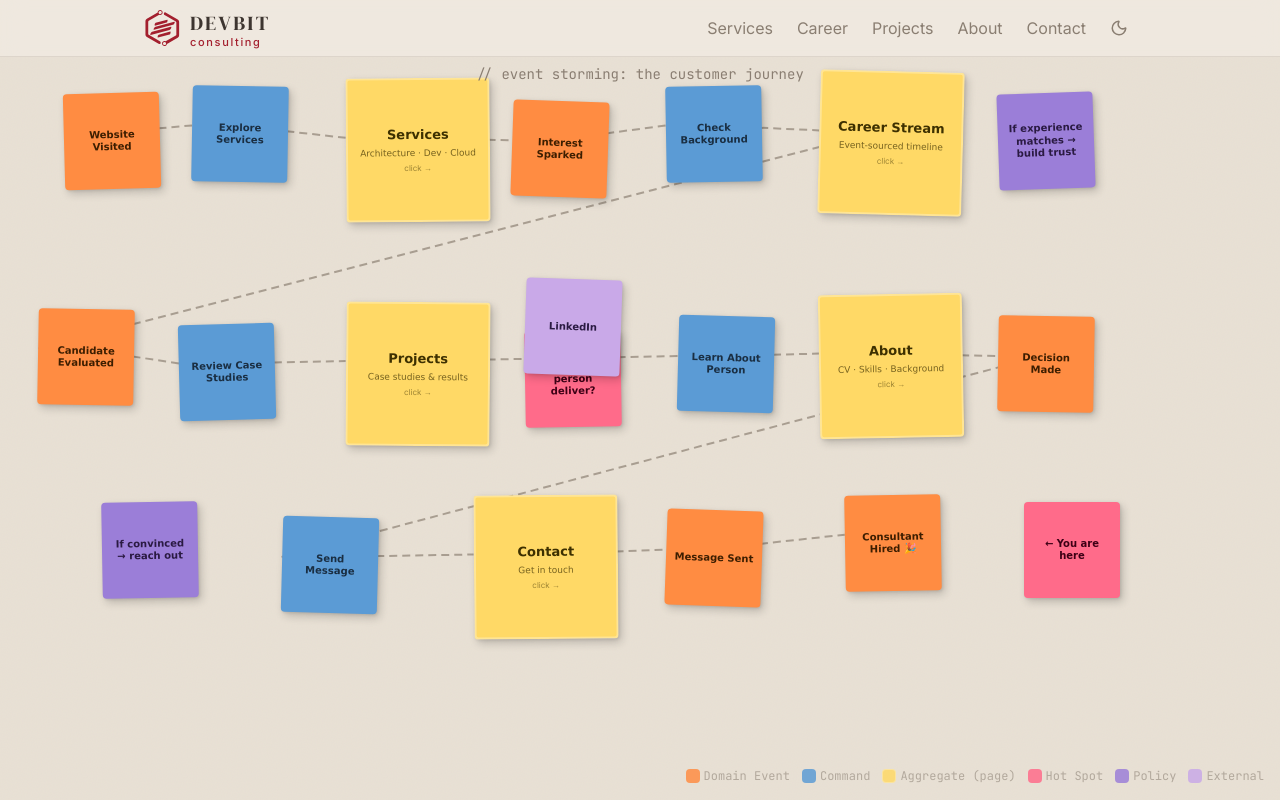
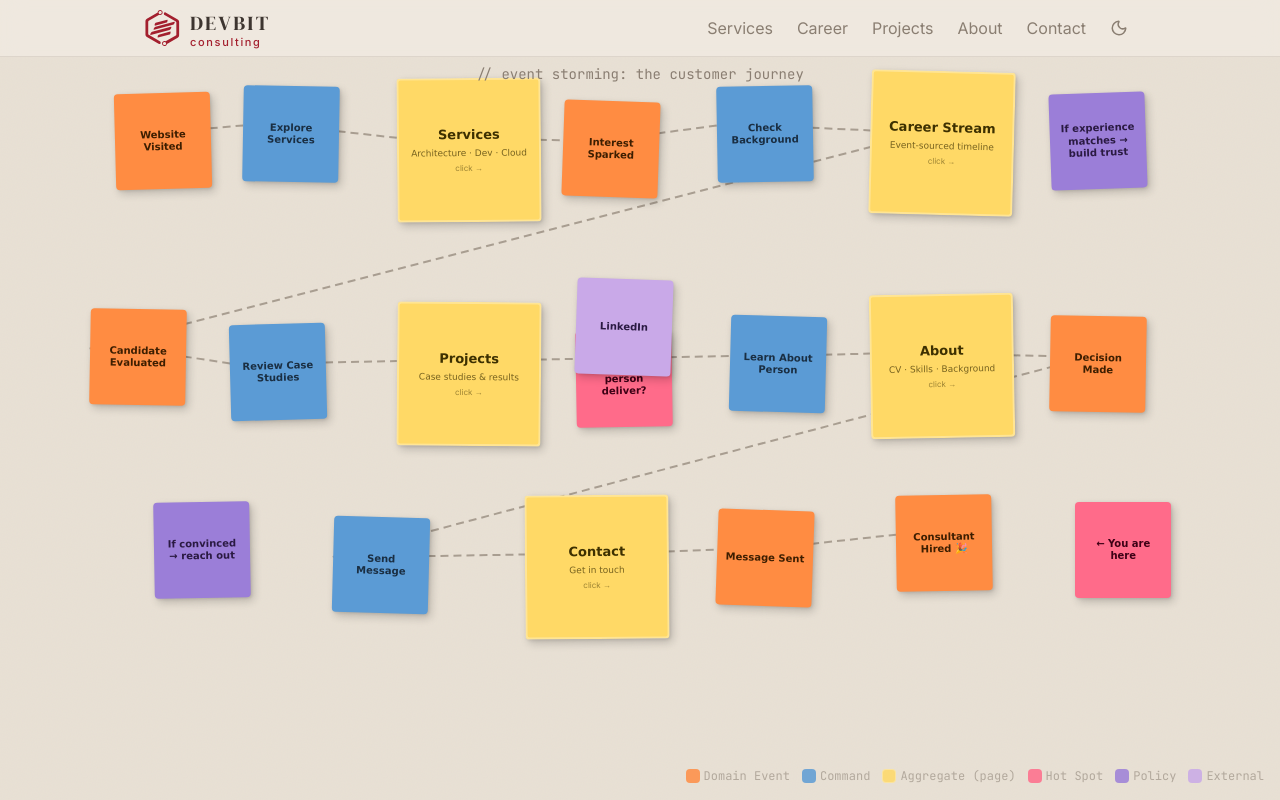
Before and after one commit to haderach75/devbit.se, a Next.js app: page / in a window 1280 px wide. Built offline with nearby package versions, Linux system fonts and the light colour scheme.

Commit message:
fix: improve career role discoverability + center homepage sticky notes
Auto-expand first career role to teach expand mechanic, add colored
chevrons with project counts, and hover states on expandable roles.
Center event storming board by shifting all note positions +4%.

```diff
--- a/src/components/career/career-event.tsx
+++ b/src/components/career/career-event.tsx
@@ -12,10 +12,10 @@ const typeStyles: Record<string, { color: string; border: string; dot: string }>
   SkillAcquired: { color: "text-amber", border: "border-amber/20", dot: "bg-amber/20 border-amber" },
 };
 
-interface CareerEventProps { event: CareerEventType; }
+interface CareerEventProps { event: CareerEventType; defaultExpanded?: boolean; }
 
-export function CareerEvent({ event }: CareerEventProps) {
-  const [expanded, setExpanded] = useState(false);
+export function CareerEvent({ event, defaultExpanded = false }: CareerEventProps) {
+  const [expanded, setExpanded] = useState(defaultExpanded);
   const style = typeStyles[event.type] ?? typeStyles.RoleStarted;
   const hasChildren = event.children && event.children.length > 0;
 
@@ -23,13 +23,18 @@ export function CareerEvent({ event }: CareerEventProps) {
     <motion.div initial={{ opacity: 0, x: -10 }} whileInView={{ opacity: 1, x: 0 }} viewport={{ once: true, margin: "-50px" }} transition={{ duration: 0.4 }}
       className={`relative border-l-2 ${style.border} pl-5 mb-6`}>
       <div className={`absolute -left-[5px] top-1 h-2 w-2 rounded-full border-2 ${style.dot}`} />
-      <div className={hasChildren ? "cursor-pointer" : ""} onClick={() => hasChildren && setExpanded(!expanded)}>
+      <div className={hasChildren ? "cursor-pointer hover:bg-crimson/5 rounded-lg p-2 -m-2 transition-colors" : ""} onClick={() => hasChildren && setExpanded(!expanded)}>
         <div className="flex items-center gap-2">
           <p className={`font-mono text-xs md:text-sm font-semibold tracking-wide ${style.color}`}>{event.type}</p>
           {hasChildren && (
-            <motion.div animate={{ rotate: expanded ? 180 : 0 }} transition={{ duration: 0.2 }}>
-              <ChevronDown size={12} className="text-text-dim" />
-            </motion.div>
+            <>
+              <motion.div animate={{ rotate: expanded ? 180 : 0 }} transition={{ duration: 0.2 }}>
+                <ChevronDown size={16} className={style.color} />
+              </motion.div>
+              {!expanded && (
+                <span className="font-mono text-xs text-text-dim">// {event.children!.length} projects</span>
+              )}
+            </>
           )}
         </div>
         <p className="font-mono text-xs md:text-sm text-text-dim mt-0.5 break-words">
--- a/src/components/career/event-stream.tsx
+++ b/src/components/career/event-stream.tsx
@@ -3,6 +3,7 @@ import { careerEvents } from "@/data/career-events";
 import { CareerEvent } from "./career-event";
 
 export function EventStream() {
+  let firstExpandableFound = false;
   return (
     <div className="rounded-xl border border-border bg-bg p-3 md:p-6 font-mono overflow-x-hidden">
       <div className="flex items-center gap-3 border-b border-border pb-4 mb-6">
@@ -10,8 +11,11 @@ export function EventStream() {
         <span className="text-xs md:text-sm text-text-dim">Career.EventStore.replay() — {careerEvents.length} events</span>
       </div>
       <div className="space-y-2">
-        <p className="text-xs md:text-sm text-text-dim mb-4">{"// click a role to expand project details"}</p>
-        {careerEvents.map((event) => <CareerEvent key={event.id} event={event} />)}
+        {careerEvents.map((event, i) => {
+          const isFirstExpandable = !firstExpandableFound && event.children && event.children.length > 0;
+          if (isFirstExpandable) firstExpandableFound = true;
+          return <CareerEvent key={event.id} event={event} defaultExpanded={isFirstExpandable} />;
+        })}
       </div>
     </div>
   );
--- a/src/components/eventstorming/board.tsx
+++ b/src/components/eventstorming/board.tsx
@@ -39,49 +39,49 @@ const colorMap: Record<NoteColor, { bg: string; text: string; shadow: string }>
 
 const notes: StickyNote[] = [
   // Top row - The story starts: someone discovers Devbit
-  { id: "evt-visit", text: "Website Visited", color: "orange", x: 5, y: 5, rotation: -1.5, size: "sm" },
-  { id: "cmd-explore", text: "Explore Services", color: "blue", x: 15, y: 4, rotation: 1, size: "sm" },
+  { id: "evt-visit", text: "Website Visited", color: "orange", x: 9, y: 5, rotation: -1.5, size: "sm" },
+  { id: "cmd-explore", text: "Explore Services", color: "blue", x: 19, y: 4, rotation: 1, size: "sm" },
 
   // The "Services" aggregate - CLICKABLE
-  { id: "agg-services", text: "Services", subtext: "Architecture · Dev · Cloud", color: "yellow", x: 27, y: 3, rotation: -0.5, href: "/services", size: "lg" },
+  { id: "agg-services", text: "Services", subtext: "Architecture · Dev · Cloud", color: "yellow", x: 31, y: 3, rotation: -0.5, href: "/services", size: "lg" },
 
-  { id: "evt-interested", text: "Interest Sparked", color: "orange", x: 40, y: 6, rotation: 2, size: "sm" },
-  { id: "cmd-check-bg", text: "Check Background", color: "blue", x: 52, y: 4, rotation: -1, size: "sm" },
+  { id: "evt-interested", text: "Interest Sparked", color: "orange", x: 44, y: 6, rotation: 2, size: "sm" },
+  { id: "cmd-check-bg", text: "Check Background", color: "blue", x: 56, y: 4, rotation: -1, size: "sm" },
 
   // The "Career" aggregate - CLICKABLE
-  { id: "agg-career", text: "Career Stream", subtext: "Event-sourced timeline", color: "yellow", x: 64, y: 2, rotation: 1.5, href: "/career", size: "lg" },
+  { id: "agg-career", text: "Career Stream", subtext: "Event-sourced timeline", color: "yellow", x: 68, y: 2, rotation: 1.5, href: "/career", size: "lg" },
 
-  { id: "policy-trust", text: "If experience matches → build trust", color: "purple", x: 78, y: 5, rotation: -2, size: "sm" },
+  { id: "policy-trust", text: "If experience matches → build trust", color: "purple", x: 82, y: 5, rotation: -2, size: "sm" },
 
   // Middle row - deeper evaluation
-  { id: "evt-evaluating", text: "Candidate Evaluated", color: "orange", x: 3, y: 34, rotation: 1, size: "sm" },
-  { id: "cmd-review", text: "Review Case Studies", color: "blue", x: 14, y: 36, rotation: -1.5, size: "sm" },
+  { id: "evt-evaluating", text: "Candidate Evaluated", color: "orange", x: 7, y: 34, rotation: 1, size: "sm" },
+  { id: "cmd-review", text: "Review Case Studies", color: "blue", x: 18, y: 36, rotation: -1.5, size: "sm" },
 
   // The "Projects" aggregate - CLICKABLE
-  { id: "agg-projects", text: "Projects", subtext: "Case studies & results", color: "yellow", x: 27, y: 33, rotation: 0.5, href: "/projects", size: "lg" },
+  { id: "agg-projects", text: "Projects", subtext: "Case studies & results", color: "yellow", x: 31, y: 33, rotation: 0.5, href: "/projects", size: "lg" },
 
-  { id: "hotspot-1", text: "Does this person deliver?", color: "pink", x: 41, y: 37, rotation: -1, size: "sm" },
-  { id: "ext-linkedin", text: "LinkedIn", color: "lilac", x: 41, y: 30, rotation: 2, size: "sm" },
+  { id: "hotspot-1", text: "Does this person deliver?", color: "pink", x: 45, y: 37, rotation: -1, size: "sm" },
+  { id: "ext-linkedin", text: "LinkedIn", color: "lilac", x: 45, y: 30, rotation: 2, size: "sm" },
 
-  { id: "cmd-who", text: "Learn About Person", color: "blue", x: 53, y: 35, rotation: 1.5, size: "sm" },
+  { id: "cmd-who", text: "Learn About Person", color: "blue", x: 57, y: 35, rotation: 1.5, size: "sm" },
 
   // The "About" aggregate - CLICKABLE
-  { id: "agg-about", text: "About", subtext: "CV · Skills · Background", color: "yellow", x: 64, y: 32, rotation: -1, href: "/about", size: "lg" },
+  { id: "agg-about", text: "About", subtext: "CV · Skills · Background", color: "yellow", x: 68, y: 32, rotation: -1, href: "/about", size: "lg" },
 
-  { id: "evt-convinced", text: "Decision Made", color: "orange", x: 78, y: 35, rotation: 1, size: "sm" },
+  { id: "evt-convinced", text: "Decision Made", color: "orange", x: 82, y: 35, rotation: 1, size: "sm" },
 
   // Bottom row - the action
-  { id: "policy-reach", text: "If convinced → reach out", color: "purple", x: 8, y: 60, rotation: -1, size: "sm" },
-  { id: "cmd-contact", text: "Send Message", color: "blue", x: 22, y: 62, rotation: 1.5, size: "sm" },
+  { id: "policy-reach", text: "If convinced → reach out", color: "purple", x: 12, y: 60, rotation: -1, size: "sm" },
+  { id: "cmd-contact", text: "Send Message", color: "blue", x: 26, y: 62, rotation: 1.5, size: "sm" },
 
   // The "Contact" aggregate - CLICKABLE
-  { id: "agg-contact", text: "Contact", subtext: "Get in touch", color: "yellow", x: 37, y: 59, rotation: -0.5, href: "/contact", size: "lg" },
+  { id: "agg-contact", text: "Contact", subtext: "Get in touch", color: "yellow", x: 41, y: 59, rotation: -0.5, href: "/contact", size: "lg" },
 
-  { id: "evt-sent", text: "Message Sent", color: "orange", x: 52, y: 61, rotation: 2, size: "sm" },
-  { id: "evt-hired", text: "Consultant Hired 🎉", color: "orange", x: 66, y: 59, rotation: -1, size: "sm" },
+  { id: "evt-sent", text: "Message Sent", color: "orange", x: 56, y: 61, rotation: 2, size: "sm" },
+  { id: "evt-hired", text: "Consultant Hired 🎉", color: "orange", x: 70, y: 59, rotation: -1, size: "sm" },
 
   // Legend area (bottom right)
-  { id: "hotspot-legend", text: "← You are here", color: "pink", x: 80, y: 60, rotation: 0, size: "sm" },
+  { id: "hotspot-legend", text: "← You are here", color: "pink", x: 84, y: 60, rotation: 0, size: "sm" },
 ];
 
 // Arrows connecting the flow
```
Also changed, not shown: 1 other file (tests, documents, lock files or other folders).
